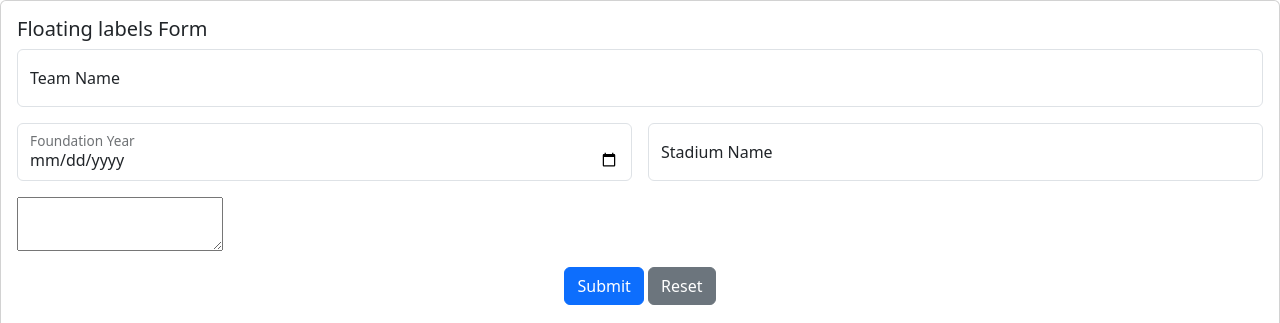
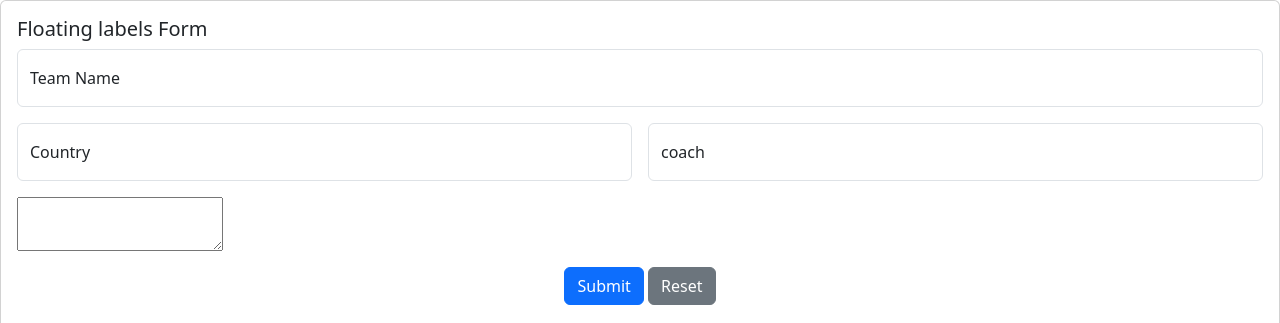
Before and after one commit to BENAMARLAHCEN/StadiumStream-AFRICA-CUP, a PHP site: the page made by app/View/admin/EditTeam.php in a window 1280 px wide. Shown: the top 323 px of the page. Run offline with PHP 8.4, Linux system fonts and the light colour scheme; the template is opened without the code that fills it, so the values that code supplies are empty; some libraries are stand-ins or nearby versions.

Commit message:
modifying imput EditTeam view

```diff
--- a/app/View/admin/EditTeam.php
+++ b/app/View/admin/EditTeam.php
@@ -7,28 +7,28 @@
             <form class="row g-3" method="post" action="../UpdateTeam">
                 <div class="col-md-12">
                     <div class="form-floating">
-                        <input value="<?=$data['team_name']?>" type="text" name="team_name" class="form-control" id="floatingName" placeholder="Team Name">
+                        <input value="<?=$data['TeamName']?>" type="text" name="TeamName" class="form-control" id="floatingName" placeholder="Team Name">
                         <label for="floatingName">Team Name</label>
                     </div>
                 </div>
                 <div class="col-md-6">
                     <div class="form-floating">
-                        <input value="<?=$data['foundation_year']?>" type="date" name="foundation_year" class="form-control"  >
-                        <label >Foundation Year</label>
+                        <input value="<?=$data['country']?>" type="text" name="Country" class="form-control"  placeholder="Country">
+                        <label>Country</label>
                     </div>
                 </div>
                 <div class="col-md-6">
                     <div class="form-floating">
-                        <input value="<?=$data['stadium_name']?>" type="text" name="stadium_name" class="form-control"  placeholder="Stadium Name">
-                        <label>Stadium Name</label>
+                        <input value="<?=$data['coach']?>" type="text" name="coach" class="form-control"  placeholder="coach">
+                        <label>coach</label>
                     </div>
                 </div>
                 <div class="col-12">
                     <!-- <label>Team detail</label> -->
                     <div class="form-floating">
                         <!-- TinyMCE Editor -->
-                        <textarea name="team_detail	" class="tinymce-editor">
-                            <?=$data['team_detail']?>
+                        <textarea name="detail" class="tinymce-editor">
+                            <?=$data['detail']?>
                         </textarea>
 
                         <!-- End TinyMCE Editor -->
@@ -37,7 +37,7 @@
 
 
                 <div class="text-center">
-                    <button type="submit" name="id" value="<?=$data['id']?>" class="btn btn-primary">Submit</button>
+                    <button type="submit" name="TeamID" value="<?=$data['TeamID']?>" class="btn btn-primary">Submit</button>
                     <button type="reset" class="btn btn-secondary">Reset</button>
                 </div>
             </form><!-- End floating Labels Form -->
@@ -45,43 +45,3 @@
         </div>
     </div>
 </section>
-
-<!-- Add/Edit Team Modal -->
-<div class="modal fade" id="teamModal" tabindex="-1" aria-labelledby="teamModalLabel" aria-hidden="true">
-    <!-- Your modal content for adding/editing team details goes here -->
-</div>
-
-
-
-<!-- Add/Edit Team Modal -->
-<div class="modal fade" id="teamModal" tabindex="-1" aria-labelledby="teamModalLabel" aria-hidden="true">
-    <div class="modal-dialog">
-        <div class="modal-content">
-            <div class="modal-header">
-                <h5 class="modal-title" id="teamModalLabel">Add/Edit Team</h5>
-                <button type="button" class="btn-close" data-bs-dismiss="modal" aria-label="Close"></button>
-            </div>
-            <div class="modal-body">
-                <form id="teamForm">
-                    <div class="mb-3">
-                        <label for="teamName" class="form-label">Team Name</label>
-                        <input type="text" class="form-control" id="teamName" name="teamName" required>
-                    </div>
-                    <div class="mb-3">
-                        <label for="teamLeader" class="form-label">Team Leader</label>
-                        <input type="text" class="form-control" id="teamLeader" name="teamLeader" required>
-                    </div>
-                    <div class="mb-3">
-                        <label for="membersCount" class="form-label">Members Count</label>
-                        <input type="number" class="form-control" id="membersCount" name="membersCount" required>
-                    </div>
-                    <!-- Add hidden input field for team ID if needed for editing -->
-                    <input type="hidden" id="teamId" name="teamId">
-
-                    <!-- Add a submit button -->
-                    <button type="submit" class="btn btn-primary">Save Changes</button>
-                </form>
-            </div>
-        </div>
-    </div>
-</div>
```
